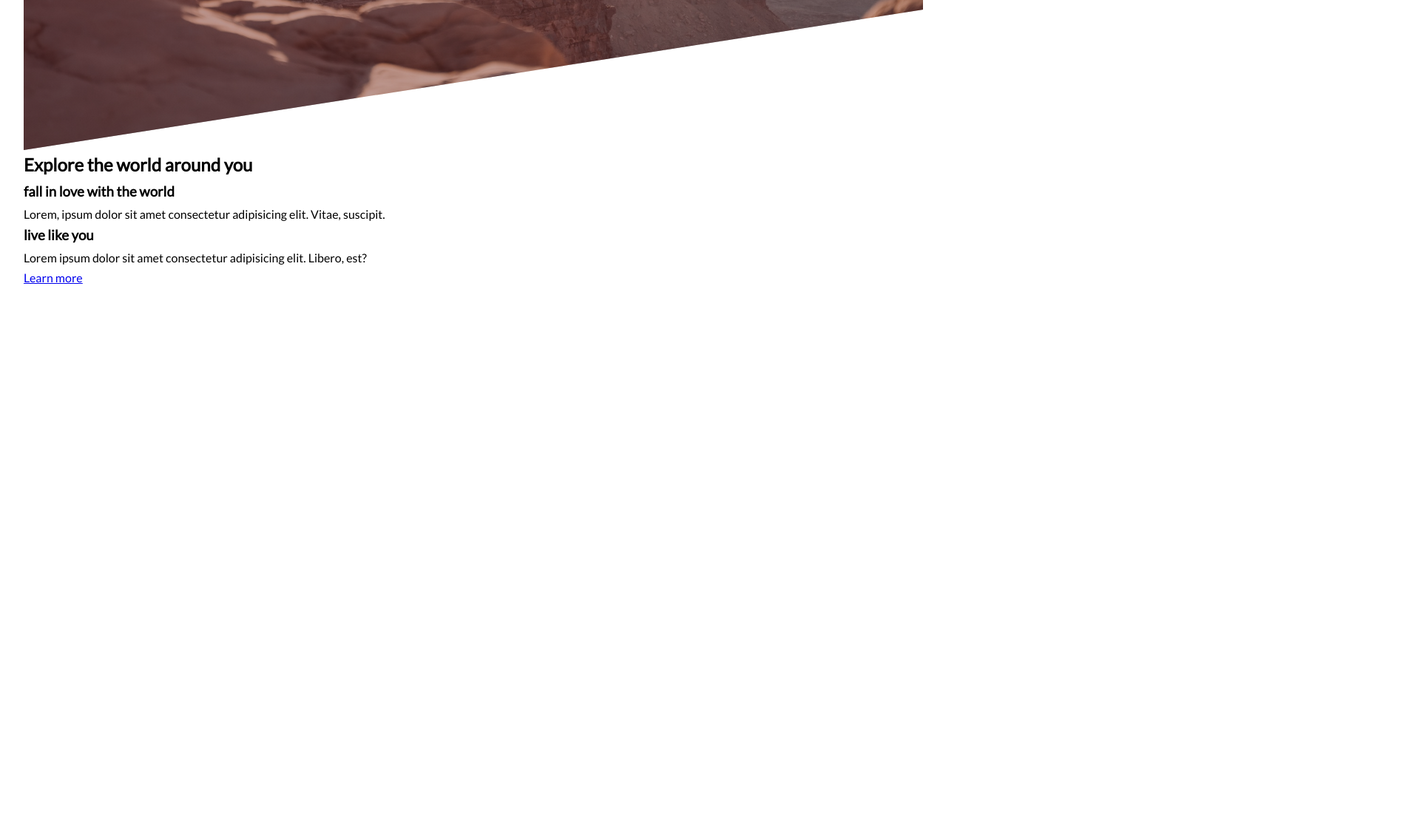
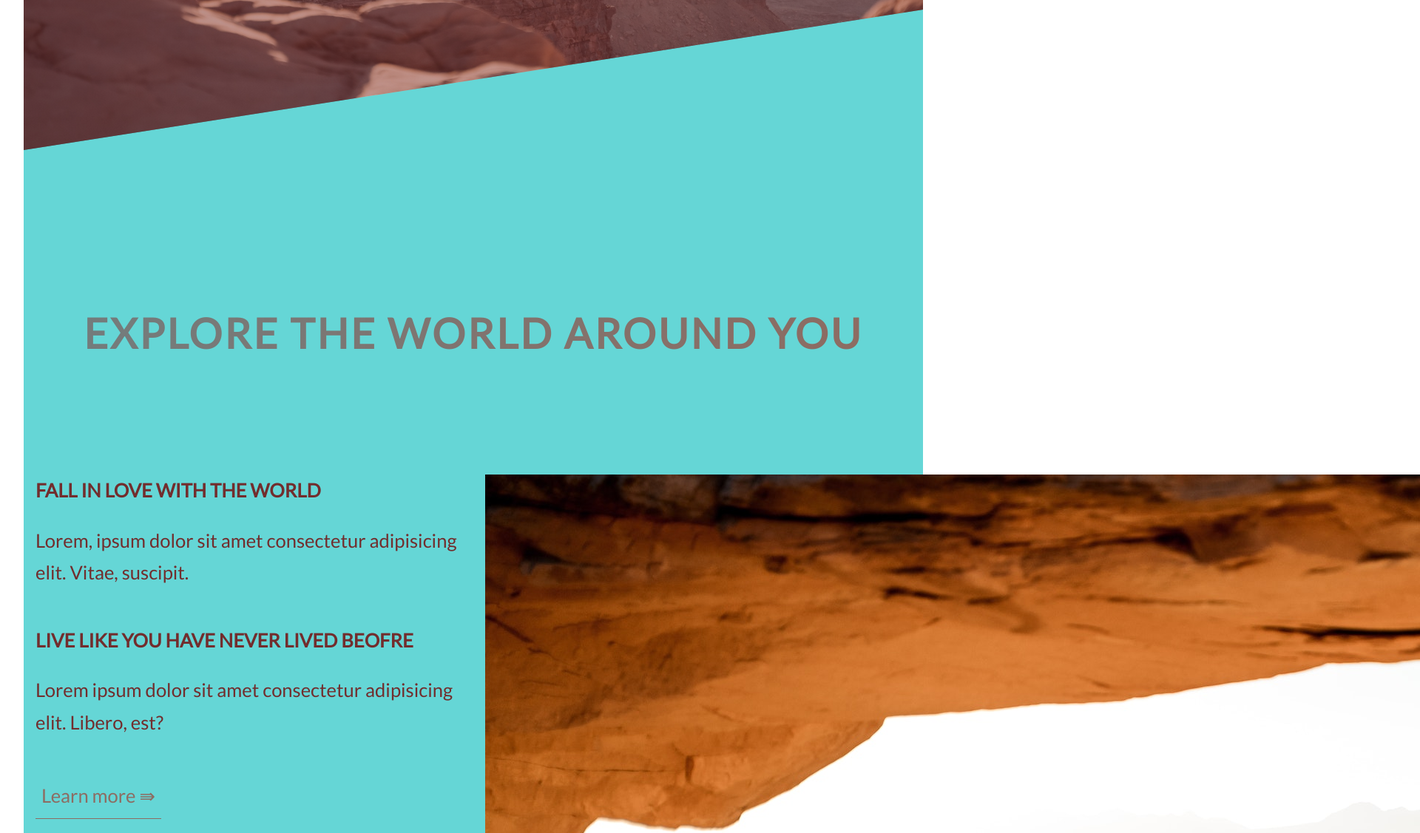
Before and after one commit to japheth198/css_Universe, a plain HTML site: page index.html in a window 1280 px wide. Shown: the part 589-1716 px from the top of the page at 74% size, 1920 px wide, since content can reach past the window. Before the commit the page ends 1010 px from the top, so only its background shows below. Drawn offline with Linux system fonts and the light colour scheme.

Commit message:
Create Web Page

```diff
--- a/css/style.css
+++ b/css/style.css
@@ -1,8 +1,8 @@
 :root {
     --dark-color: rgba(151, 81, 69, 0.801);
     --medium-color: rgba(126, 61, 61, 0.589);
-    --light-color: rgba(87, 32, 32, 0.383);
-    --text-color: rgb(87, 32, 32,);
+    --light-color: rgba(121, 41, 41, 0.438);
+    --text-color: rgb(114, 45, 45);
 }
 
 * {
@@ -107,19 +107,105 @@ body {
     animation-delay: 3s;
     transition-property: transform;
     transition-duration: 3s;
+
 }
 .btn-container {
     text-align: center;
 
 }
 
-@keyframes btn{
+@keyframes btn {
     0%{opacity: 0;}
     100%{opacity: 1;}
 
 }
-
-
-.btn:hover{
+ˇ
+.btn:hover {
     transform: rotateY(180deg);
 }
+
+.about {
+    background-color: rgb(101, 214, 214);
+    padding: 25rem 0;
+    margin-top: -25vh;
+}
+
+.u-center-text {
+    text-align: center;
+}
+
+.u-margin-buttom-big {
+    margin-bottom: 8rem;
+}
+
+.u-margin-button-small {
+    margin-bottom: 1.5rem;
+}
+
+.heading-secondary {
+    font-size: 3.5rem;
+    display: inline-block;
+    text-transform: uppercase;
+    color: transparent;
+    background-image: linear-gradient(to right, var(--medium-color), var(--dark-color));
+    background-clip: text;
+    letter-spacing: 0.2rem;
+}
+
+.heading-secondary:hover {
+    transform: skewY(2deg) skewX(15deg) scale(1.1);
+    text-shadow: 0.5rem 1rem 2rem rgba(0, 0, 0, 0.2);
+}
+
+.row {
+    max-width: 114rem;
+    margin: 0 auto;
+}
+
+.row::after {
+    content: "";
+    display: table;
+    clear: both;
+}
+
+.col-1-of-2 {
+    float: left;
+    width: 50%;
+    padding: 1rem;
+}
+
+.heading-tertiary {
+    font-size: 1.6rem;
+    text-transform: uppercase;
+}
+
+.paragraph {
+    font-size: 1.6rem;
+}
+
+.paragraph:not(:last-child) {
+    margin-bottom: 3rem;
+}
+
+.btn-text:link, .btn-text:visited {
+    font-size: 1.6rem;
+    color: var(--dark-color);
+    display: inline-block;
+    text-decoration: none;
+    border-bottom: 0.1rem solid var(--dark-color);
+    padding: 0.5rem;
+    transition: all 0.2s;
+}
+
+.btn-text:hover {
+    background-color: var(--dark-color);
+    color: var(--light-color);
+    box-shadow:0.1rem 2rem rgba(0, 0, 0, 0.15);
+    transform: translateY(-3px);
+}
+
+.btn-text:active {
+    box-shadow:0 0.5rem 1rem rgba(0, 0, 0, 0.15);
+    transform: translateY(0);
+
+}
--- a/index.html
+++ b/index.html
@@ -32,17 +32,25 @@
 
     <main>
         <section class="about">
-            <div class="u-center-text u-margin-bottom-big">
+            <div class="u-center-text u-margin-buttom-big">
                 <h2 class="heading-secondary">Explore the world around you</h2>
             </div>
 
             <div class="row">
                 <div class="col-1-of-2">
-                    <h3 class="heading-tertiary-small">fall in love with the world</h3>
-                    <div class="paragraph">Lorem, ipsum dolor sit amet consectetur adipisicing elit. Vitae, suscipit.</div>
-                    <h3 class="heading-tertiary-small">live like you </h3>
-                    <div class="paragraph">Lorem ipsum dolor sit amet consectetur adipisicing elit. Libero, est?</div>
-                    <a href="#" class="btn-text">Learn more</a>
+                    <h3 class="heading-tertiary u-margin-button-small">fall in love with the world</h3>
+                    <p class="paragraph">Lorem, ipsum dolor sit amet consectetur adipisicing elit. Vitae, suscipit.</p>
+                    <h3 class="heading-tertiary u-margin-button-small">live like you have never lived beofre</h3>
+                    <p class="paragraph">Lorem ipsum dolor sit amet consectetur adipisicing elit. Libero, est?</p>
+                    <a href="#" class="btn-text">Learn more &rAarr;</a>
+                </div>
+
+                <div class="col-1-of-2">
+                    <div class="composition">
+                        <img src="img/landscape.jpg" alt="composition_photo composition_photo--p1">
+                        <img src="img/landscape.jpg" alt="composition_photo composition_photo--p2">
+                        <img src="img/landscape.jpg" alt="composition_photo composition_photo--p3">
+                    </div>
                 </div>
             </div>
 
```
